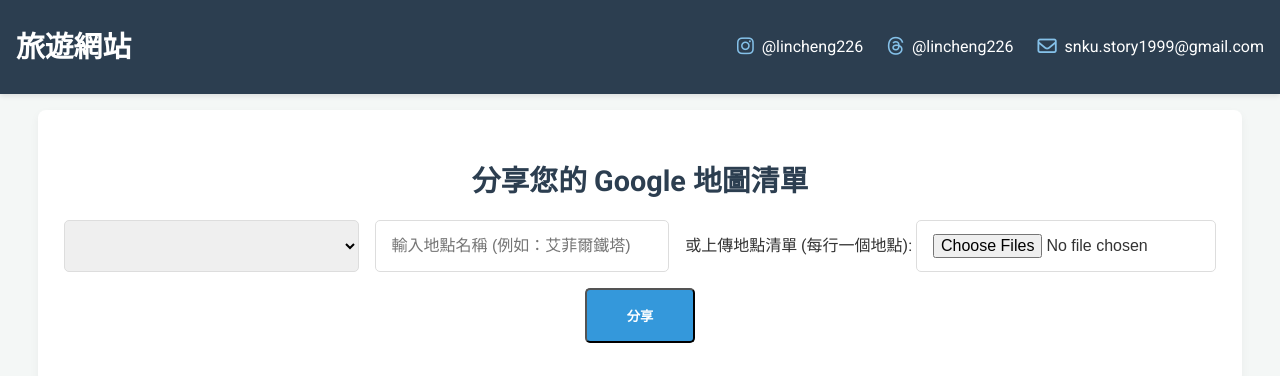
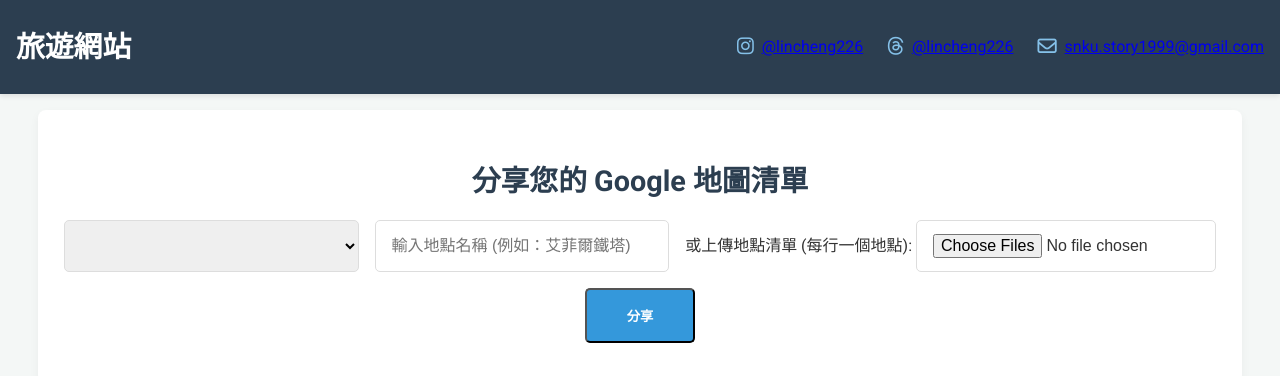
Before and after one commit to azusakawa/travel-website, a website: page index.html in a window 1280 px wide. Shown: the top 376 px of the page. Drawn offline with Linux system fonts and the light colour scheme; some packages are replaced by stand-ins of ours; no server answers.

Commit message:
Add Links

```diff
--- a/index.html
+++ b/index.html
@@ -30,9 +30,9 @@
         <h1>旅遊網站</h1>
         <nav>
             <div class="social-links">
-                <p><i class="fa-brands fa-instagram"></i> @lincheng226</p>
-                <p><i class="fa-brands fa-threads"></i> @lincheng226</p>
-                <p><i class="fa-regular fa-envelope"></i> snku.story1999@gmail.com</p>
+                <p><i class="fa-brands fa-instagram"></i><a href="https://www.instagram.com/lincheng226"> @lincheng226</a></p>
+                <p><i class="fa-brands fa-threads"></i><a href="https://www.threads.com/@lincheng226"> @lincheng226</a></p>
+                <p><i class="fa-regular fa-envelope"></i><a href="mailto:snku.story1999@gmail.com"> snku.story1999@gmail.com</a></p>
             </div>
         </nav>
     </header>
```
